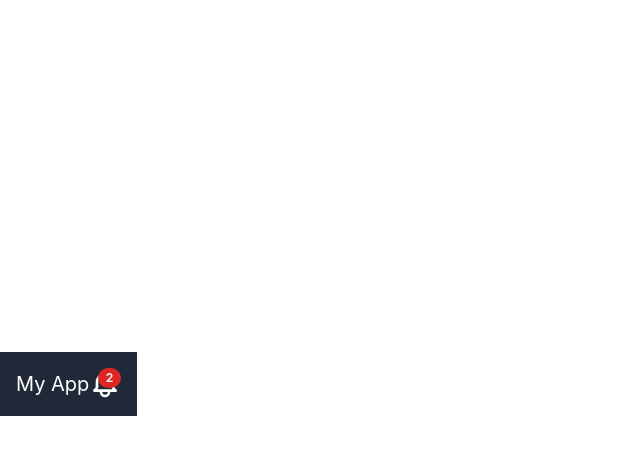
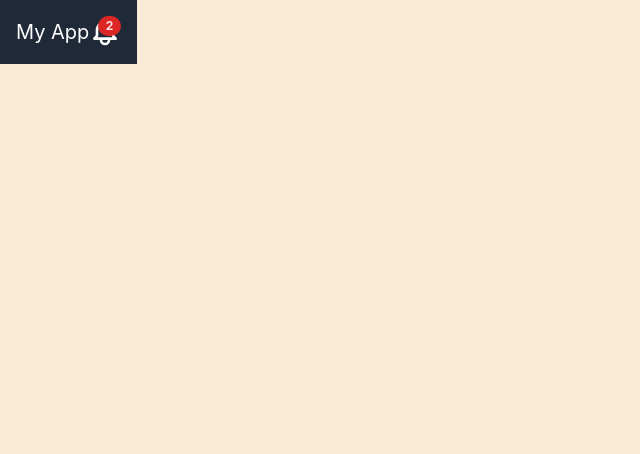
Before and after one commit to krzysiekmoro/notifications, a React (Vite) app: page / in a window 1280 px wide. Shown: the top 454 px of the page, without its empty margins (0-640 px from the left). Built offline with nearby package versions, Linux system fonts and the light colour scheme.

Commit message:
styling improvements

```diff
--- a/src/index.css
+++ b/src/index.css
@@ -30,9 +30,10 @@ a:hover {
 body {
   margin: 0;
   display: flex;
-  place-items: center;
+  place-items: flex-start center;
   min-width: 320px;
   min-height: 100vh;
+  background-color: antiquewhite;
 }
 
 h1 {
```
